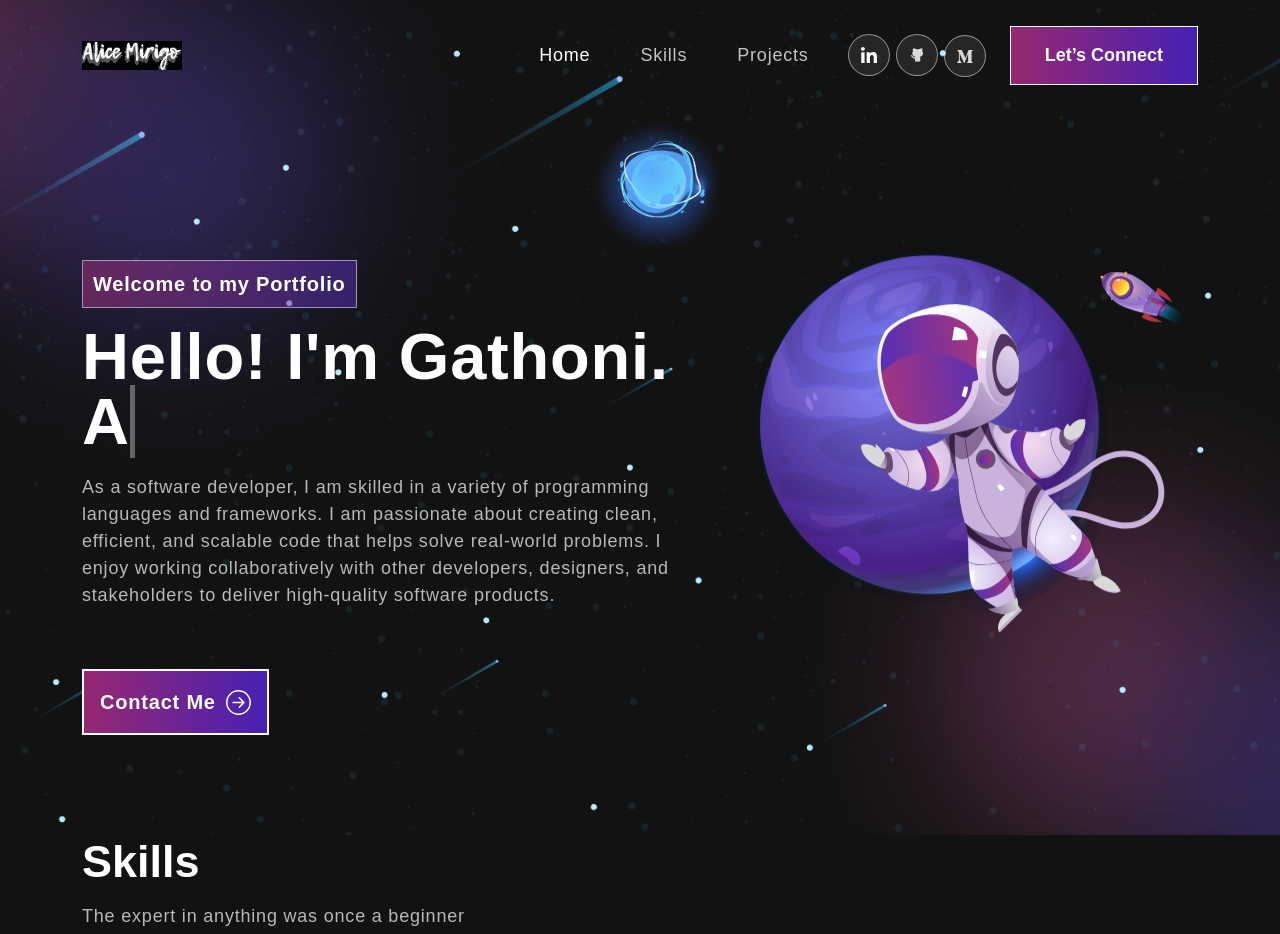
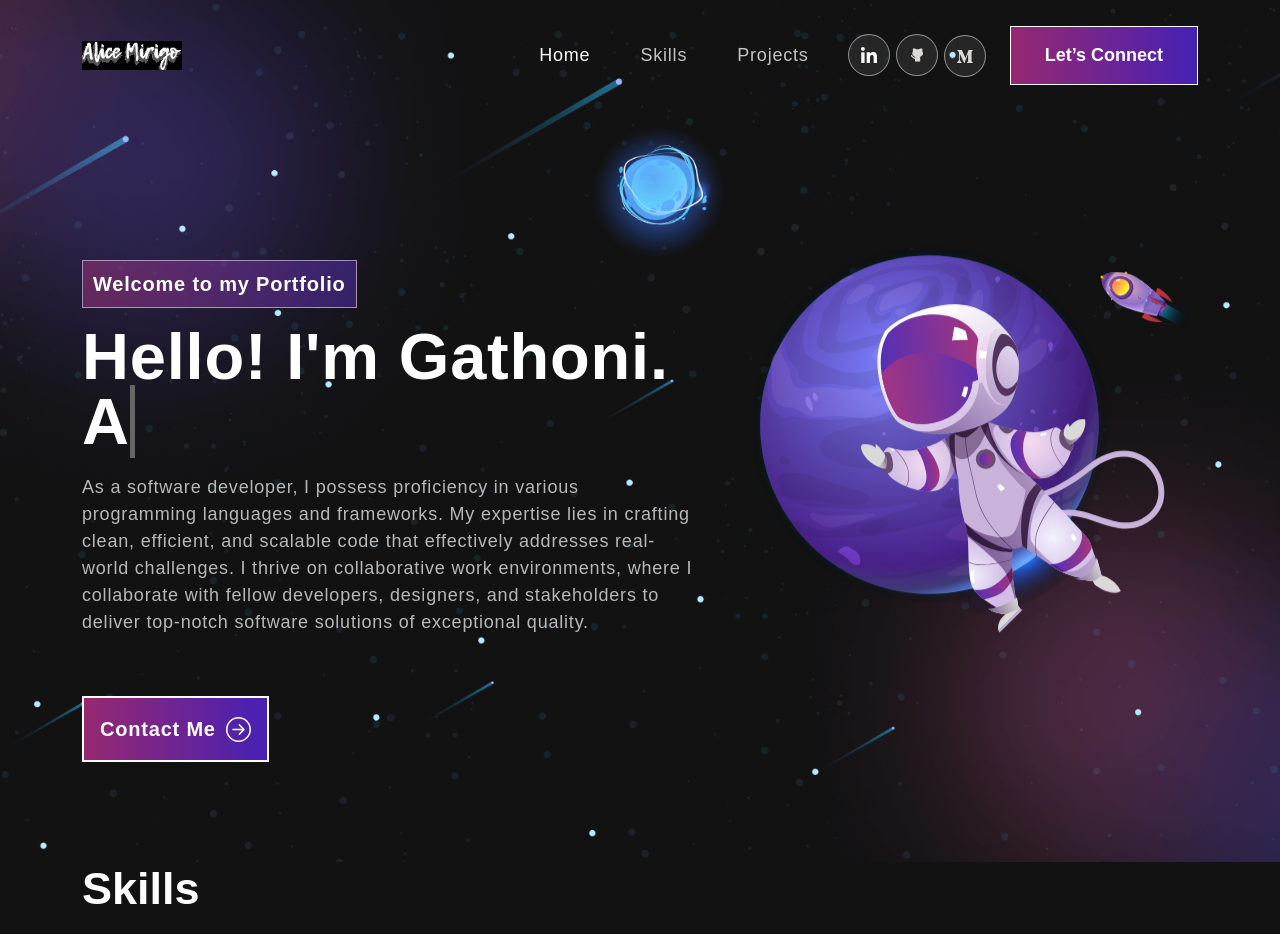
Before and after one commit to alicemirigo92/my-portfolio, a React (Create React App) app: page / in a window 1280 px wide. Shown: the top 934 px of the page. Built offline with nearby package versions, Linux system fonts and the light colour scheme.

Commit message:
Add more changes

```diff
--- a/src/components/Banner.js
+++ b/src/components/Banner.js
@@ -60,14 +60,8 @@ export function Banner() {
                     </span>
                   </h1>
                   <p>
-                    As a software developer, I am skilled in a variety of programming
-                    languages and frameworks.
-                    I am passionate about creating clean, efficient,
-                    and scalable code that helps solve real-world problems.
-                    I enjoy working collaboratively with other developers,
-                    designers, and stakeholders to deliver high-quality software products.
+                    As a software developer, I possess proficiency in various programming languages and frameworks. My expertise lies in crafting clean, efficient, and scalable code that effectively addresses real-world challenges. I thrive on collaborative work environments, where I collaborate with fellow developers, designers, and stakeholders to deliver top-notch software solutions of exceptional quality.
                   </p>
-
                   <div>
                     <button className="vd" type="button" aria-label="Contact Me">
                       Contact Me
--- a/src/components/Skills.js
+++ b/src/components/Skills.js
@@ -34,7 +34,7 @@ export function Skills() {
           <Col>
             <div className="skill-box">
               <h2>Skills</h2>
-              <p>The expert in anything was once a beginner</p>
+              <p>Skills are the building blocks that empower individuals to tackle challenges, drive innovation, and achieve remarkable results.</p>
               <Carousel responsive={responsive} infinite className="skill-slider">
                 <div className="item">
                   <img src={meter1} alt="Img" />
```
